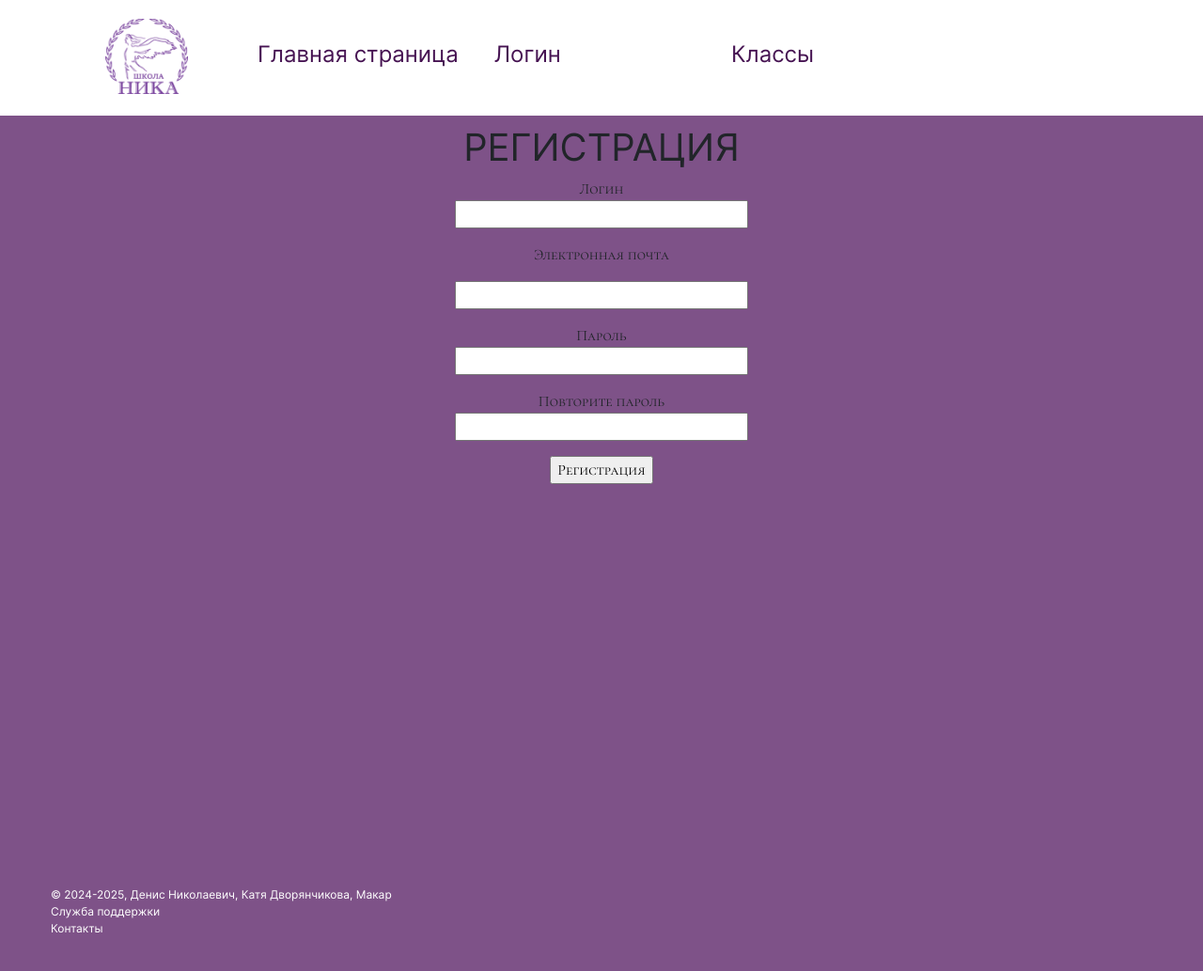
After one commit to maknikstar/flask, a Flask app: page /register in a window 1280 px wide. The commit adds this page. Shown: the whole page at 94% size. Run offline with Flask 3, Linux system fonts and the light colour scheme.

Commit message:
макар кое-что сделал

```diff
--- a/app/__init__.py
+++ b/app/__init__.py
@@ -10,5 +10,7 @@ app.config.from_object(Config)
 db = SQLAlchemy(app)
 migrate = Migrate(app, db)
 login = LoginManager(app)
+login.login_view = 'login'
+
 
 from app import routes
--- /dev/null
+++ b/app/forms.py
@@ -0,0 +1,32 @@
+from flask_wtf import FlaskForm
+from wtforms import StringField, PasswordField, BooleanField, SubmitField
+from wtforms.validators import ValidationError, DataRequired, Email, EqualTo
+import sqlalchemy as sa
+from app import db
+from app.models import User
+
+class LoginForm(FlaskForm):
+  username = StringField('Логин', validators=[DataRequired()])
+  password = PasswordField('Пароль', validators=[DataRequired()])
+  remember_me = BooleanField('Запомнить меня')
+  submit = SubmitField('Авторизация')
+
+class RegistrationForm(FlaskForm):
+  username = StringField('Логин', validators=[DataRequired()])
+  email = StringField('Электронная почта', validators=[DataRequired(), Email()])
+  password = PasswordField('Пароль', validators=[DataRequired()])
+  password2 = PasswordField(
+    'Повторите пароль ', validators=[DataRequired(), EqualTo('Пароль')])
+  submit = SubmitField('Регистрация')
+
+  def validate_username(self, username):
+    user = db.session.scalar(sa.select(User).where(
+      User.username == username.data))
+    if user is not None:
+      raise ValidationError('используйте другое имя пользователя')
+
+  def validate_email(self, email):
+    user = db.session.scalar(sa.select(User).where(
+      User.email == email.data))
+    if user is not None:
+      raise ValidationError('используйте другую электронную почту')
--- a/app/routes.py
+++ b/app/routes.py
@@ -1,12 +1,12 @@
 from app import app
 from flask_login import current_user, login_user
 import sqlalchemy as sa
-from flask import render_template
-
-
+from flask import render_template, flash, redirect, url_for
+from flask_login import logout_user
 
 from app import db
 from app.models import User
+from app.forms import RegistrationForm, LoginForm
 
 
 @app.route('/')
@@ -17,20 +17,36 @@ def index():
 @app.route('/login', methods=['GET', 'POST'])
 def login():
     if current_user.is_authenticated:
-        return "111"
-    else:
-        return '222'
-        # return redirect(url_for('index'))
-    # form = LoginForm()
-    # if form.validate_on_submit():
-    # user = db.session.scalar(
-    #     sa.select(User).where(User.username == form.username.data))
-    # if user is None or not user.check_password(form.password.data):
-    #     flash('Invalid username or password')
-    #     return redirect(url_for('login'))
-    # login_user(user, remember=form.remember_me.data)
-    # return redirect(url_for('index'))
-    # return render_template('login.html', title='Sign In', form=form)
+        return redirect(url_for('index'))
+    form = LoginForm()
+    if form.validate_on_submit():
+        user = db.session.scalar(
+            sa.select(User).where(User.username == form.username.data))
+        if user is None or not user.check_password(form.password.data):
+          flash('Неправильный логин или пароль')
+          return redirect(url_for('login'))
+        login_user(user, remember=form.remember_me.data)
+        return redirect(url_for('index'))
+    return render_template('login.html', title='Sign In', form=form)
+
+@app.route('/register', methods=['GET', 'POST'])
+def register():
+    if current_user.is_authenticated:
+        return redirect(url_for('index'))
+    form = RegistrationForm()
+    if form.validate_on_submit():
+        user = User(username=form.username.data, email=form.email.data)
+        user.set_password(form.password.data)
+        db.session.add(user)
+        db.session.commit()
+        flash('Congratulations, you are now a registered user!')
+        return redirect(url_for('login'))
+    return render_template('register.html', title='Register', form=form)
+
+@app.route('/logout')
+def logout():
+    logout_user()
+    return redirect(url_for('index'))
 
 @app.route('/second')
 def second_page():
--- a/app/static/style.css
+++ b/app/static/style.css
@@ -52,7 +52,9 @@ footer ul li {
     margin-left: 40px;
 
 }
-
+h1 {
+    text-align: center;
+    font-family: "Inter";}
 .bg {
     background-color: #C2B4C6;
     height: auto;
@@ -137,3 +139,13 @@ a.add_btn:visited {
     padding: 50px 20px;
     border-radius: 10px;
 }
+form.authform input{
+font-size:14pt
+font-family: "Inter";
+
+}
+form.regform input{
+font-size:14pt
+font-family: "Inter";
+
+}
--- a/app/templates/base.html
+++ b/app/templates/base.html
@@ -16,9 +16,19 @@
     <nav class="container-fluid">
         <div class="row">
             <div class="col"><img src="{{ url_for('static', filename='logo.png')}}" class="img"></div>
-            <div class="col"><a href="{{ url_for('index')}}" class="nav">Личный кабинет</a></div>
+            <div class="col"><a href="{{ url_for('index') }}" class="nav">Главная страница</a></div>
+            {% if current_user.is_authenticated %}
+            <div class="col"><a href="{{ url_for('second')}}" class="nav">Личный кабинет</a></div>
+
+            <div class="col"><a href="{{ url_for('logout')}}" class="nav">Выйти из аккаунта</a></div>
+            {% else %}
+            <div class="col"><a href="{{ url_for('login')}}" class="nav">Логин</a></div>
+
+            {% endif %}
+
             <div class="col"><a href="{{ url_for('index')}}" class="nav">Классы</a></div>
-            <div class="col"></div>
+
+
             <div class="col"></div>
         </div>
     </nav>
@@ -30,7 +40,7 @@
       <div class="row">
         <div class="col-6">
           <ul>
-            <li>© 2024-2025, Катя Дворянчикова, Денис Николаевич, может быть, еще Макар</li>
+            <li>© 2024-2025, Денис Николаевич, Катя Дворянчикова, Макар</li>
             <li><a href="" class="ftr">Служба поддержки</a></li>
             <li><a href="" class="ftr">Контакты</a></li>
           </ul>
--- /dev/null
+++ b/app/templates/register.html
@@ -0,0 +1,24 @@
+{% extends "base.html" %}
+
+{% block content %}
+  <h1>РЕГИСТРАЦИЯ</h1>
+  <form action="" method="post" novalidate class="regform" >
+    {{ form.hidden_tag() }}
+    <p>
+      {{ form.username.label }}<br>
+      {{ form.username(size=32) }}
+    </p>
+    <p>{{ form.email.label }}</p>
+    <p>{{ form.username(size=32) }}</p>
+    <p>
+      {{ form.password.label }}<br>
+      {{ form.password(size=32) }}
+    </p>
+    <p>
+      {{ form.password2.label }}<br>
+      {{ form.password2(size=32) }}
+    </p>
+    <p>{{ form.submit() }}</p>
+  </form>
+
+{% endblock %}
```
Also changed, not shown: app/models.py (+8 -1 lines), app/templates/index.html (+16 -6 lines), app/templates/login.html (added, +19 -0 lines).
